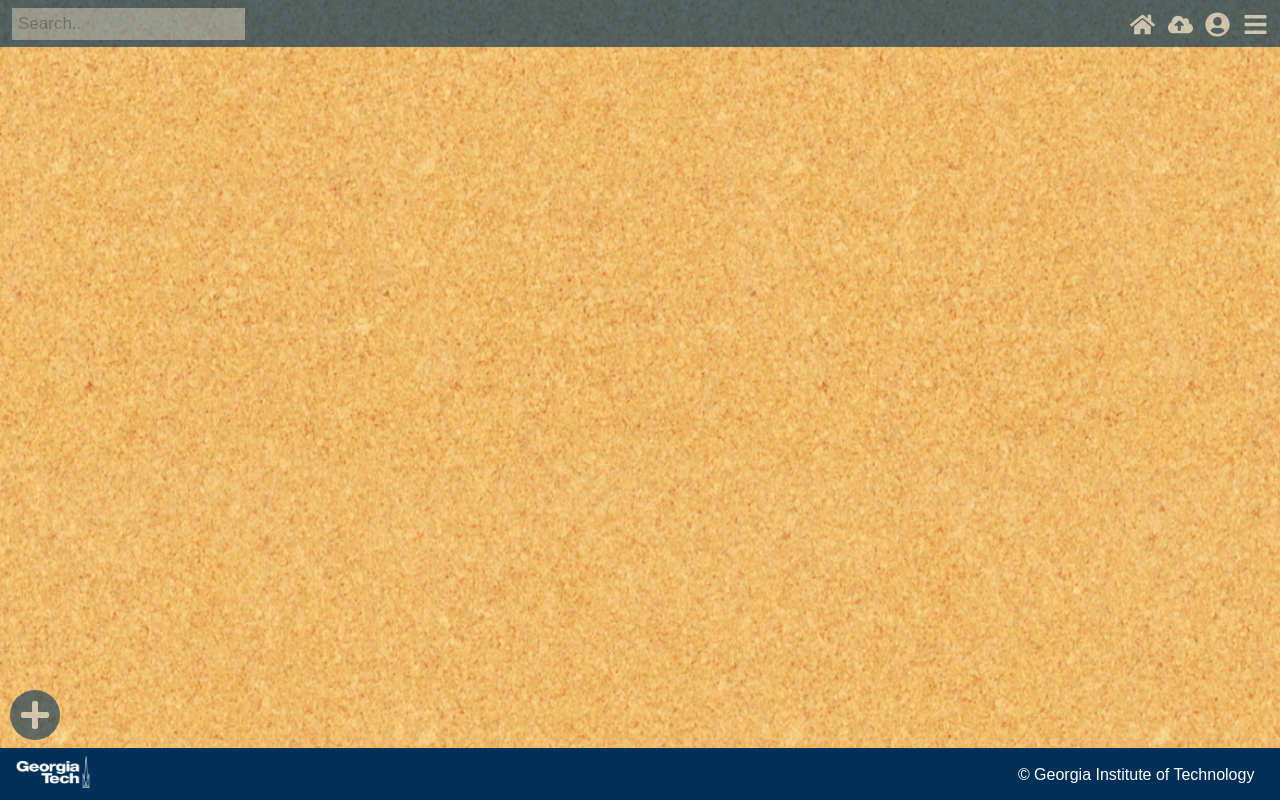
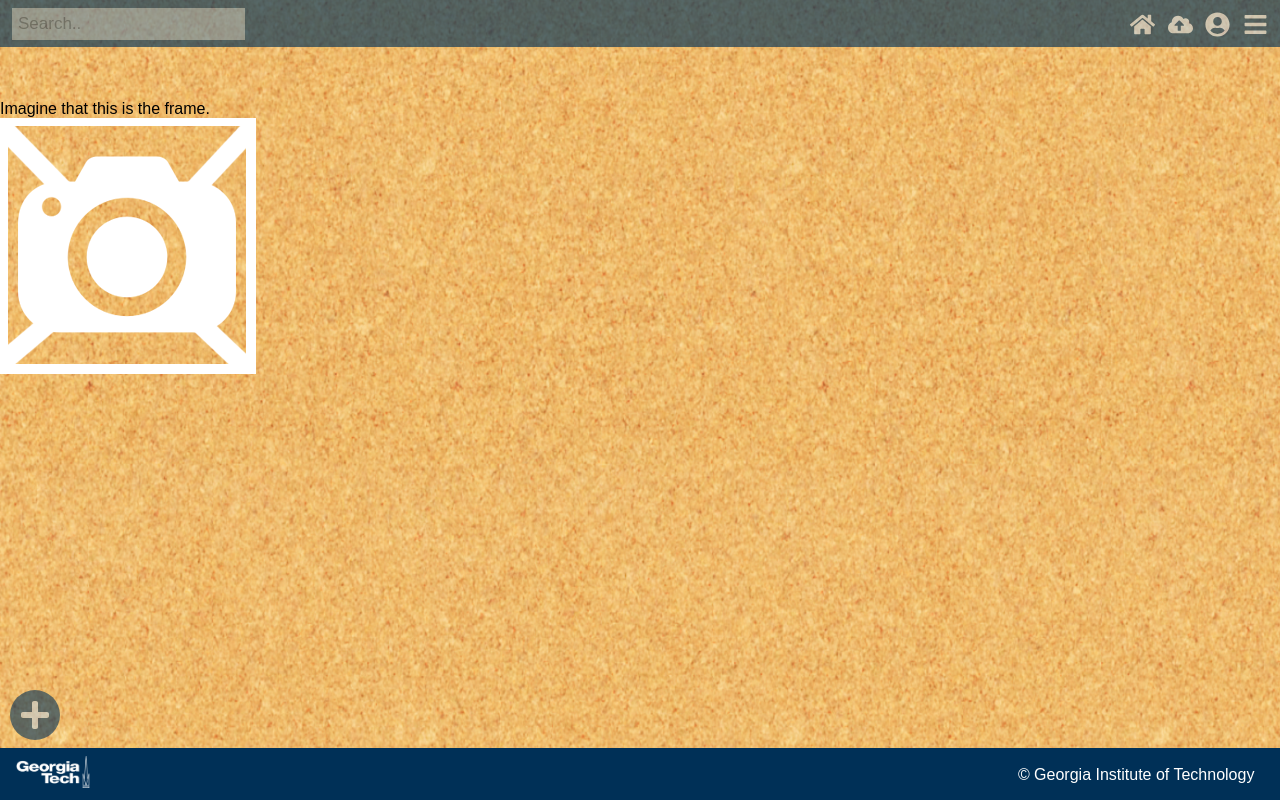
Before and after one commit to kscharm/digital-time-capsule, a React (Create React App) app in the folder app/: page /personalCapsule in a window 1280 px wide. Built offline with nearby package versions, Linux system fonts and the light colour scheme.

Commit message:
added draggable with some issues

```diff
--- a/app/package.json
+++ b/app/package.json
@@ -6,6 +6,7 @@
   "dependencies": {
     "react": "^16.4.2",
     "react-dom": "^16.4.2",
+    "react-draggable": "^3.0.5",
     "react-icons": "^3.0.5",
     "react-router-dom": "^4.3.1",
     "react-scripts": "1.1.4"
--- a/app/src/pages/PersonalCapsule/index.jsx
+++ b/app/src/pages/PersonalCapsule/index.jsx
@@ -11,6 +11,9 @@ import {
 import NavBar from '../../components/NavBar';
 import AddPhoto from '../../components/Cards/AddPhoto';
 
+import Draggable from 'react-draggable';
+import addPhotoBase from '../../images/addPhoto.png'
+
 export default class PersonalCapsule extends Component {
   // constructor(props) {
   //   super(props);
@@ -21,6 +24,25 @@ export default class PersonalCapsule extends Component {
     showAddPhoto: false,
   }
 
+  // handleDrag(e, ui) {
+  //   const {x, y} = this.state.deltaPosition;
+  //   this.setState({
+  //     deltaPosition: {
+  //       x: x + ui.deltaX,
+  //       y: y + ui.deltaY,
+  //     }
+  //   });
+  // }
+
+  // handleStart() {
+  //   this.setState({activeDrags: ++this.state.activeDrags});
+  // }
+
+  // handleStop() {
+  //   this.setState({activeDrags: --this.state.activeDrags});
+  // }
+
+
   handlePop = (pop) => {
     this.setState({addPop: pop});
   }
@@ -29,6 +51,9 @@ export default class PersonalCapsule extends Component {
   }
 
   render() {
+
+    // const dragHandlers = {handleStart: this.onStart, handleStop: this.handleStop};
+    // const {deltaPosition, controlledPosition} = this.state;
 
     const Add = (props) => {
       let contents = [];
@@ -68,6 +93,23 @@ export default class PersonalCapsule extends Component {
     return (
       <div id='capsulePage'>
         <div className='capsuleDiv' style={{background: `url(${Background})`, backgroundSize:'cover'}} >
+          {/* <div style={{height: '500px', width: '500px', padding: '10px'}}> */}
+            <Draggable
+            //there's something very fucky about bounds. if you comment it, all of a sudden you can move the item in every direction
+              // bounds="body"
+              handle=".handle"
+              defaultPosition={{x: 0, y: 100}}
+              position={null}
+              onStart={this.handleStart}
+              onDrag={this.handleDrag}
+              onStop={this.handleStop}
+              >
+              <div>
+                <div className="handle">Imagine that this is the frame.</div>
+                <img className="tempPhoto" src={addPhotoBase} alt="temp photo"></img>
+              </div>
+            </Draggable>
+          {/* </div> */}
           <div className='addButton'>
             <AddButton
               buttonAction={() => { this.handlePop(!this.state.addPop) }}
--- a/package.json
+++ b/package.json
@@ -6,6 +6,7 @@
     "babel-core": "6.14.0",
     "express": "4.13.3",
     "mongodb": "^3.1.4",
+    "react-draggable": "^3.0.5",
     "react-image-dropzone": "^1.11.0",
     "react-images-upload": "^1.2.3"
   },
```
Also changed, not shown: 2 other files (tests, documents, lock files or other folders).
